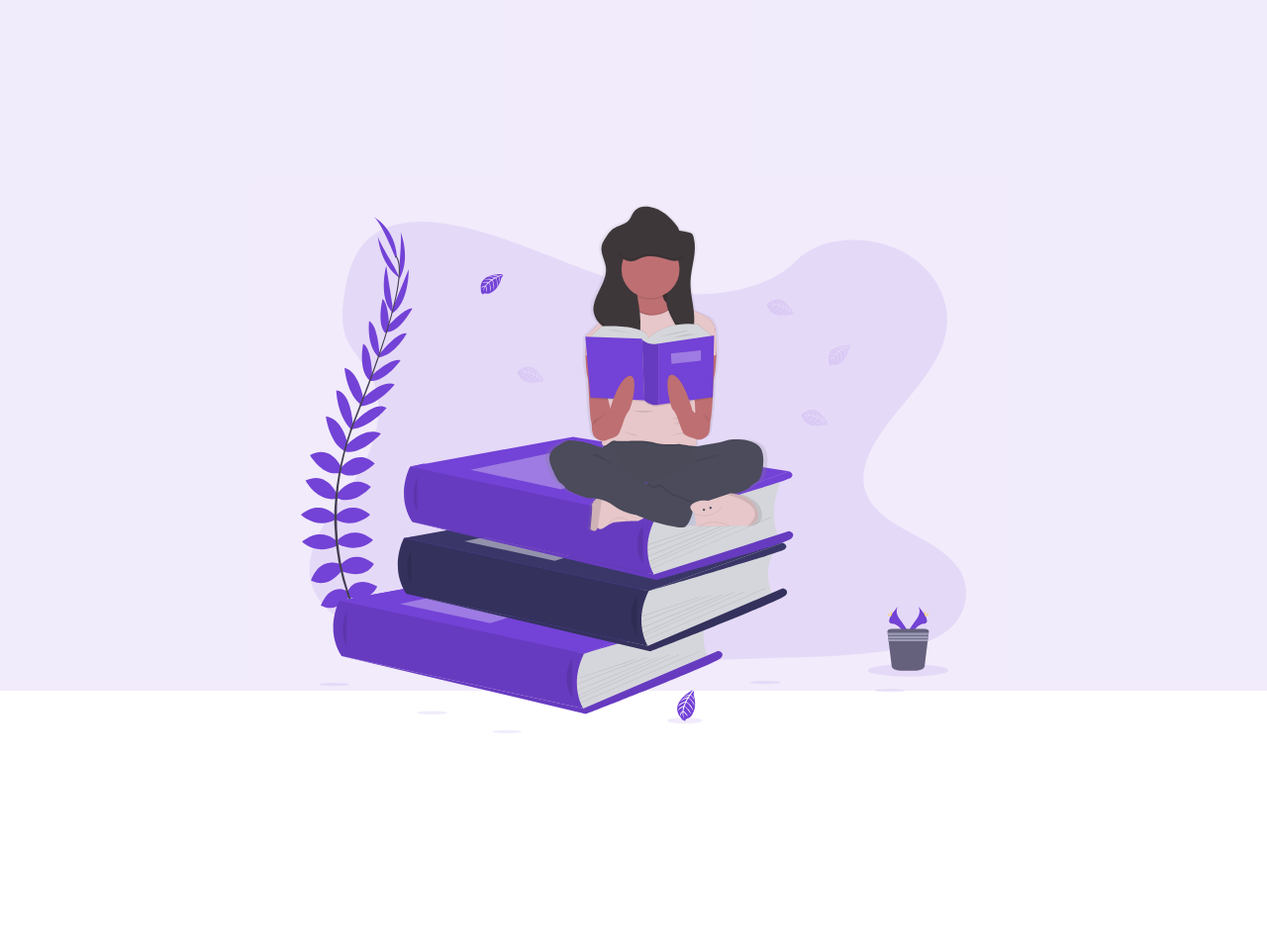
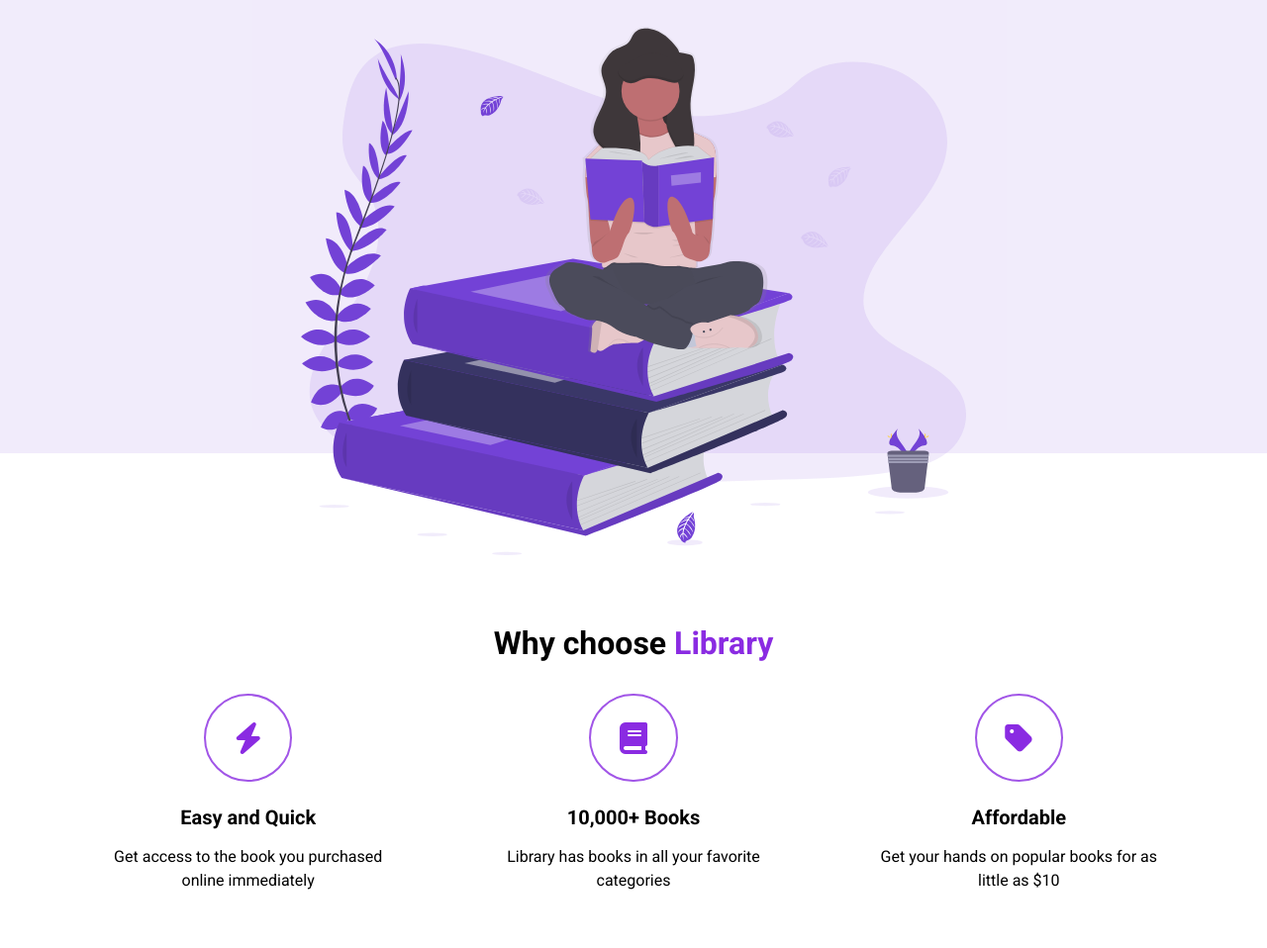
Before and after one commit to sebas-the-artist/Library, a plain HTML site: page index.html in a window 1280 px wide. Shown: the part 582-1540 px from the top of the page at 99% size. Before the commit the page ends 1327 px from the top, so only its background shows below. Drawn offline with Linux system fonts and the light colour scheme.

Commit message:
highlights are done

```diff
--- a/index.html
+++ b/index.html
@@ -6,6 +6,7 @@
     <meta name="viewport" content="width=device-width, initial-scale=1.0">
     <title>library</title>
     <link rel="stylesheet" href="style.css">
+    <script src="https://kit.fontawesome.com/d7b20240a7.js" crossorigin="anonymous"></script>
 </head>
 
 <body>
@@ -27,12 +28,71 @@
                     <h2>Find your dream book with <span class="purple">Library</span></h2>
                     <button class="btn">Browse Books</button>
                 </div>
-                <figure class="header__img--wrapper">
-                    <img src="assets/Undraw_Books.svg" alt="lady reading">
-                </figure>
+                <div class="header__lady--reading">
+                    <figure class="header__img--wrapper">
+                        <img src="assets/Undraw_Books.svg" alt="lady reading">
+                    </figure>
+                </div>
             </div>
         </header>
     </section>
+
+    <main>
+        <section id="highlights">
+            <div class="container">
+                <div class="row">
+                    <h2 class="section__title">
+                        Why choose <span class="purple">Library</span>
+                    </h2>
+                    <div class="highlight__wrapper">
+                        <div class="highlight">
+                            <div class="highlight__img">
+                                <i class="fas fa-bolt"></i>
+                            </div>
+                            <h3 class="highlight__subtitle">Easy and Quick</h3>
+                            <p class="highlight__para">
+                                Get access to the book you purchased online immediately
+                            </p>
+                        </div>
+                        <div class="highlight">
+                            <div class="highlight__img">
+                                <i class="fas fa-book"></i>
+                            </div>
+                            <h3 class="highlight__subtitle">10,000+ Books</h3>
+                            <p class="highlight__para">
+                                Library has books in all your favorite categories
+                            </p>
+                        </div>
+                        <div class="highlight">
+                            <div class="highlight__img">
+                                <i class="fas fa-tag"></i>
+                            </div>
+                            <h3 class="highlight__subtitle">Affordable</h3>
+                            <p class="highlight__para">
+                                Get your hands on popular books for as little as $10
+                            </p>
+                        </div>
+                    </div>
+                </div>
+            </div>
+        </section>
+
+        <!-- <section id="features">
+            <div class="container">
+                <div class="row">
+
+                </div>
+            </div>
+        </section>
+
+        <section id="recent">
+            <div class="container">
+                <div class="row">
+
+                </div>
+            </div>
+        </section>   -->
+    </main>
 </body>
 
 </html>
--- a/style.css
+++ b/style.css
@@ -32,6 +32,9 @@ ul {
 li {
   list-style-type: none;
 }
+p {
+  line-height: 1.5;
+}
 .purple {
   color: blueviolet;
 }
@@ -61,7 +64,7 @@ li {
   background-color: rgba(115, 66, 214, 0.1);
 }
 header {
-  height: calc(100vw - 80px);
+  height: calc(130vh - 80px);
 }
 .header__container {
   width: 100%;
@@ -109,3 +112,53 @@ button:active {
   width: 100%;
   max-height: 50vh;
 }
+.container {
+  padding: 56px;
+}
+.row {
+  width: 100%;
+  max-width: 1200px;
+  margin: 0 auto;
+}
+
+/*
+highlights
+*/
+.section__title {
+  margin-top: 10%;
+}
+.highlight__wrapper {
+  display: flex;
+  justify-content: center;
+}
+.highlight {
+  padding: 0 24px;
+  width: calc(100% / 3);
+  display: flex;
+  align-items: center;
+  justify-content: center;
+  flex-direction: column;
+}
+.highlight__para {
+  text-align: center;
+  max-width: 280px;
+}
+.highlight__img {
+  border: 2px solid rgba(138, 43, 226, 0.8);
+  color: blueviolet;
+  width: 7vw;
+  height: 7vw;
+  display: flex;
+  align-items: center;
+  justify-content: center;
+  border-radius: 50%;
+  font-size: 200%;
+  margin-bottom: 24px;
+}
+.highlight__img:hover {
+  transform: scale(1.2);
+}
+.highlight__subtitle {
+  font-size: 20px;
+  margin-bottom: 16px;
+}
```
